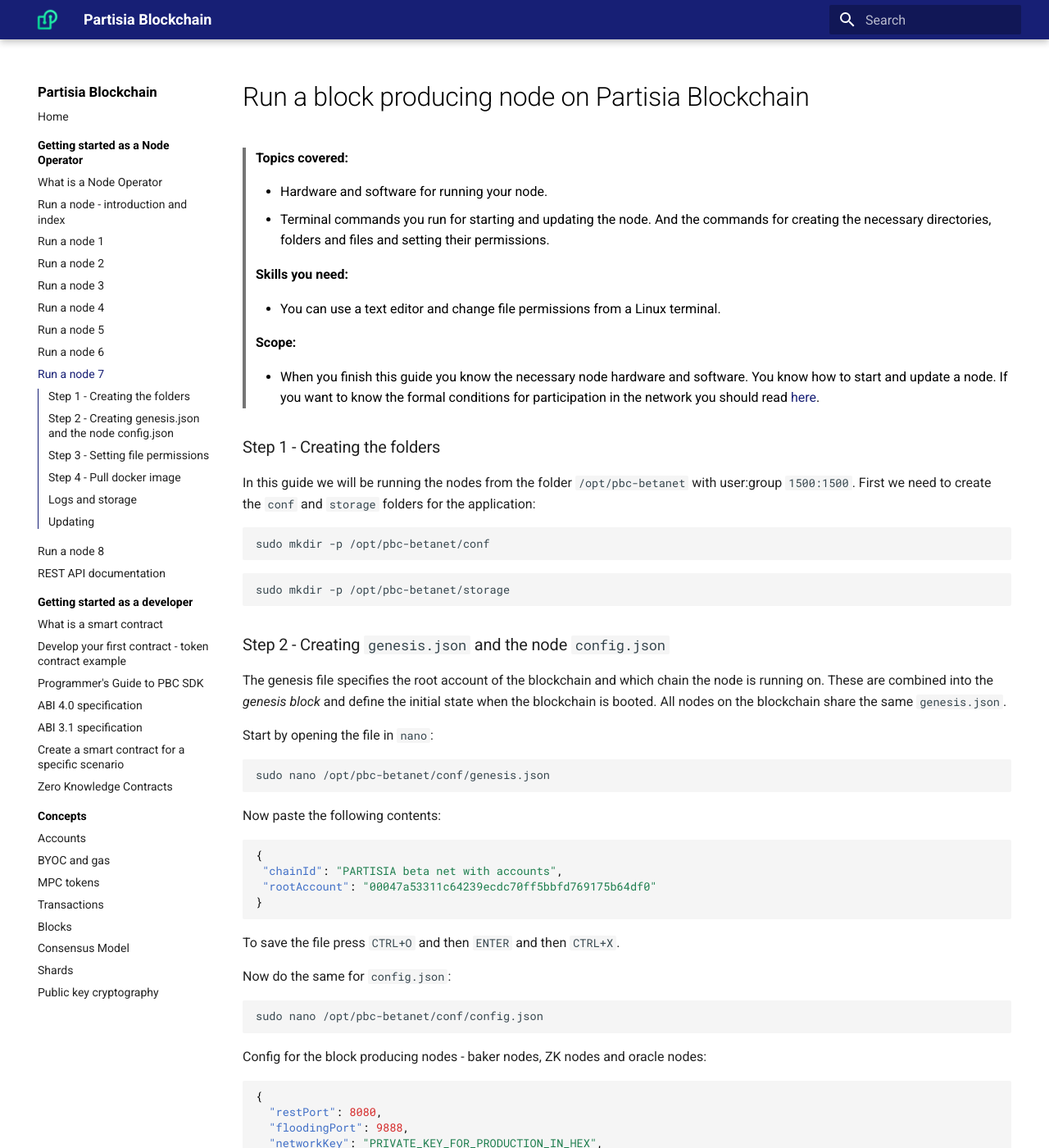
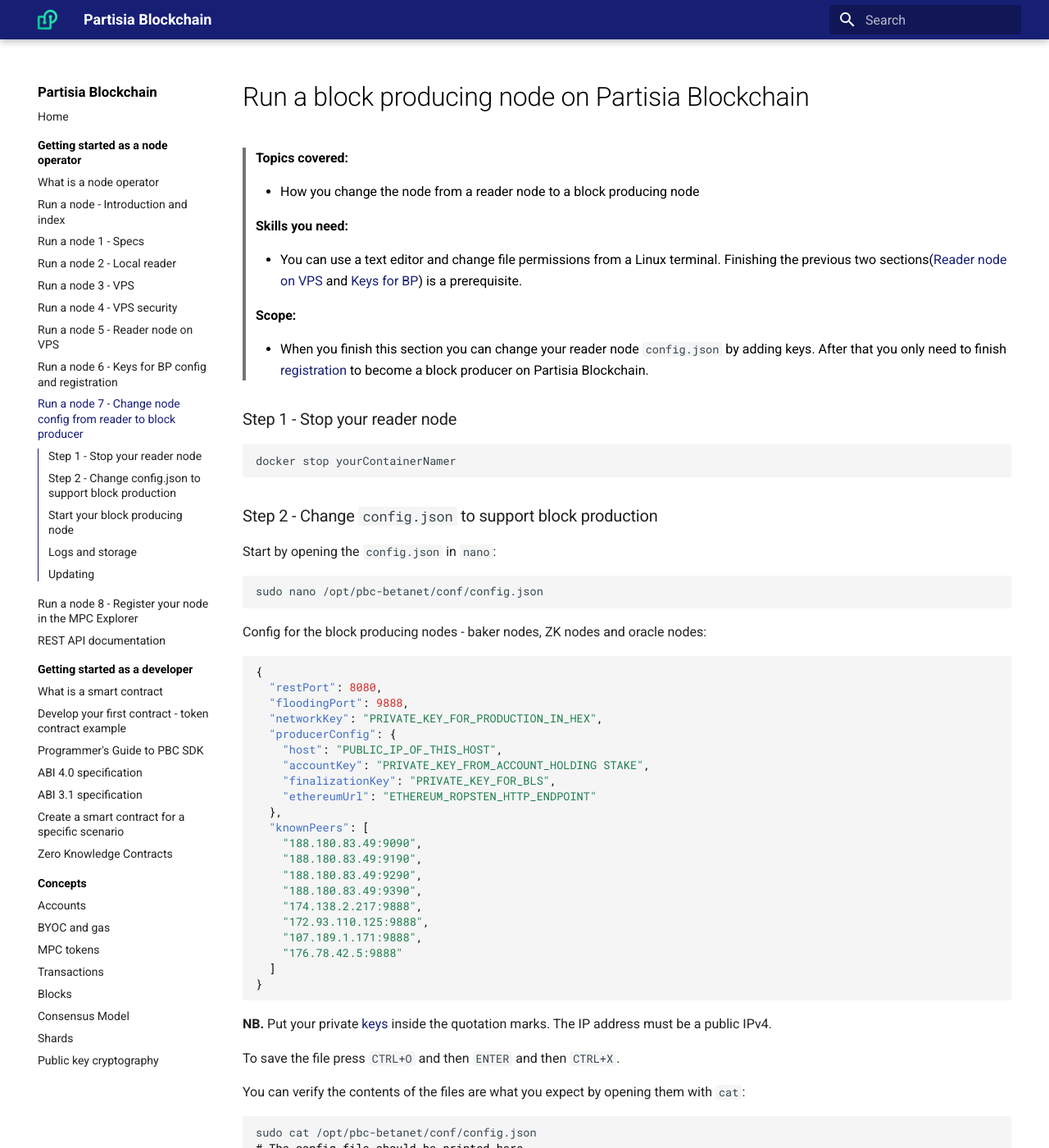
Before and after one commit to 0xSero/partisia-docs, an MkDocs documentation site: the page built from docs/operator-7-bp.md, in a window 1280 px wide and 1400 px high. Shown: the whole window at 82% size. Built offline with MkDocs 1.6.1 and Material for MkDocs 9.7.7, drawn with Linux system fonts in a browser that asks for light colours; a script that is not in the unit is left out; some of the changed text lies outside the part shown.

Commit message:
Stop reader node, edit config.json start node

`````diff
--- a/docs/operator-7-bp.md
+++ b/docs/operator-7-bp.md
@@ -3,50 +3,27 @@
 
 >**Topics covered:**
 >
-> - Hardware and software for running your node.
-> - Terminal commands you run for starting and updating the node. And the commands for creating the necessary directories, folders and files and setting their permissions.
+> - How you change the node from a reader node to a block producing node
 >
 >**Skills you need:**
 >
-> - You can use a text editor and change file permissions from a Linux terminal.
+> - You can use a text editor and change file permissions from a Linux terminal. Finishing the previous two sections([Reader node on VPS](operator-5-reader-vps.md) and [Keys for BP](operator-6-keys.md)) is a prerequisite.
 >
 >**Scope:**
 >
-> - When you finish this guide you know the necessary node hardware and software. You know how to start and update a node. If you want to know the formal conditions for participation in the network you should read [here](operator-8-registration.md).
+> - When you finish this section you can change your reader node `config.json` by adding keys. After that you only need to finish [registration](operator-8-registration.md) to become a block producer on Partisia Blockchain.
 
-### Step 1 - Creating the folders
-
-In this guide we will be running the nodes from the folder `/opt/pbc-betanet` with user:group `1500:1500`. First we need to create the `conf` and `storage` folders for the application:
+### Step 1 - Stop your reader node
 
 ```` bash
-sudo mkdir -p /opt/pbc-betanet/conf
-````
-```` bash
-sudo mkdir -p /opt/pbc-betanet/storage
+docker stop yourContainerNamer
 ````
 
-### Step 2 - Creating `genesis.json` and the node `config.json`
+### Step 2 - Change `config.json` to support block production
 
-The genesis file specifies the root account of the blockchain and which chain the node is running on. These are combined into the *genesis block* and define the initial state when the blockchain is booted. All nodes on the blockchain share the same `genesis.json`.
 
-Start by opening the file in `nano`:
+Start by opening the `config.json` in `nano`:
 
-````bash
-sudo nano /opt/pbc-betanet/conf/genesis.json
-````
-
-Now paste the following contents:
-
-````json
-{
- "chainId": "PARTISIA beta net with accounts",
- "rootAccount": "00047a53311c64239ecdc70ff5bbfd769175b64df0"
-}
-````
-
-To save the file press `CTRL+O` and then `ENTER` and then `CTRL+X`.
-
-Now do the same for `config.json`:
 
 ````bash
 sudo nano /opt/pbc-betanet/conf/config.json
@@ -76,84 +53,18 @@
   ]
 }
 ````
-
+**NB.** Put your private [keys](operator-6-keys.md) inside the quotation marks. The IP address must be a public IPv4.
 
 To save the file press `CTRL+O` and then `ENTER` and then `CTRL+X`.
 
 You can verify the contents of the files are what you expect by opening them with `cat`:
 
 ````bash
-sudo cat /opt/pbc-betanet/conf/genesis.json
-# The genesis file should be printed here
-````
-````bash
 sudo cat /opt/pbc-betanet/conf/config.json
 # The config file should be printed here
 ````
 
-### Step 3 - Setting file permissions
-
-Now we need to make sure the user with uid `1500` has the needed access to the files:
-
-```` bash
-sudo chown -R "1500:1500" /opt/pbc-betanet
-````
-````bash
-sudo chmod 500 /opt/pbc-betanet/conf
-````
-````bash
-sudo chmod 700 /opt/pbc-betanet/storage
-````
-````bash
-sudo chmod 400 /opt/pbc-betanet/conf/genesis.json
-````
-````bash
-sudo chmod 400 /opt/pbc-betanet/conf/config.json
-````
-
-The above commands set conservative permissions on the folders the node is using. `chmod 500` makes the config folder readable by the PBC node and root. `chmod 700` makes the storage folder readable and writable for the PBC node and root.
-
-### Step 4 - Pull docker image
-
-You can run the node using the `docker` terminal command or using the slightly more readable `docker-compose`. The latter is not installed by default.
-
-Start by creating a directory `pbc` and add a file named `docker-compose.yml`.
-
-````bash
-mkdir -p pbc
-````
-````bash
-cd pbc
-````
-````bash
-nano docker-compose.yml
-````
-
-The contents of the file should be the following:
-
-````yaml
-version: "2.0"
-services:
-  pbc-betanet-reader:
-    image: registry.gitlab.com/privacyblockchain/demo/betanet-public:latest
-    container_name: pbc-betanet-reader
-    user: "1500:1500"
-    restart: always
-    expose:
-    - "8080"
-    ports:
-    - "9888-9897:9888-9897"
-    command: [ "/conf/config.json", "/conf/genesis.json", "/storage/" ]
-    volumes:
-    - /opt/pbc-betanet/conf:/conf
-    - /opt/pbc-betanet/storage:/storage
-    environment:
-    - JAVA_TOOL_OPTIONS="-Xmx8G"
-````
-Save the file by pressing `CTRL+O` and then `ENTER` and then `CTRL+X`.
-Keep an eye on the indentation since YAML is whitespace sensitive, and it won't work if the indentation is off.
-
-You don't yet have access to the Partisia container repository, so you first need to log in.
+Log in to the Partisia container repository:
 
 ````bash
 docker login -u <GitLab e-mail address> registry.gitlab.com
@@ -161,7 +72,7 @@
 
 **Note:** If you have two-factor login enabled in GitLab you need to create a [personal access token](https://gitlab.com/-/profile/personal_access_tokens).
 
-You can now start the node:
+## Start your block producing node
 
 ````bash
 docker-compose up -d
--- a/mkdocs.yml
+++ b/mkdocs.yml
@@ -3,17 +3,17 @@
 use_directory_urls: False
 nav:
   - Home: index.md
-  - Getting started as a Node Operator:
-      What is a Node Operator: whatisano.md
-      Run a node - introduction and index: operator-0-introduction.md
-      Run a node 1: operator-1-specs.md
-      Run a node 2: operator-2-reader.md
-      Run a node 3: operator-3-vps.md
-      Run a node 4: operator-4-security.md
-      Run a node 5: operator-5-reader-vps.md
-      Run a node 6: operator-6-keys.md
-      Run a node 7: operator-7-bp.md
-      Run a node 8: operator-8-registration.md
+  - Getting started as a node operator:
+      What is a node operator: whatisano.md
+      Run a node - Introduction and index: operator-0-introduction.md
+      Run a node 1 - Specs: operator-1-specs.md
+      Run a node 2 - Local reader: operator-2-reader.md
+      Run a node 3 - VPS: operator-3-vps.md
+      Run a node 4 - VPS security: operator-4-security.md
+      Run a node 5 - Reader node on VPS: operator-5-reader-vps.md
+      Run a node 6 - Keys for BP config and registration: operator-6-keys.md
+      Run a node 7 - Change node config from reader to block producer: operator-7-bp.md
+      Run a node 8 - Register your node in the MPC Explorer: operator-8-registration.md
       REST API documentation: https://partisiablockchain.gitlab.io/documentation/rest
   - Getting started as a developer:
       What is a smart contract: contract-development.md
`````
